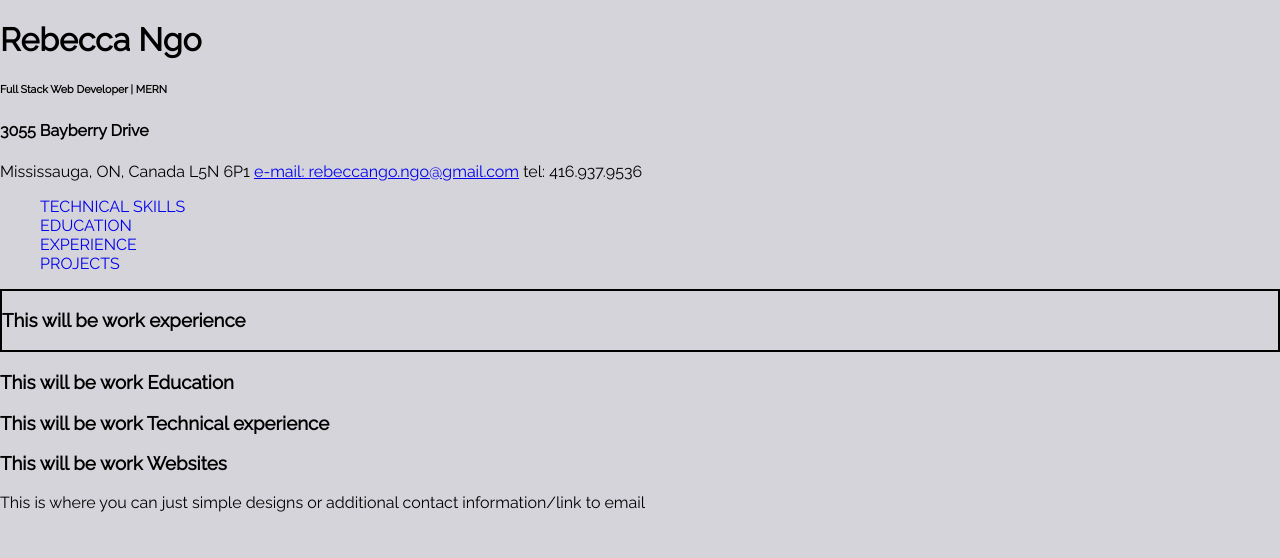
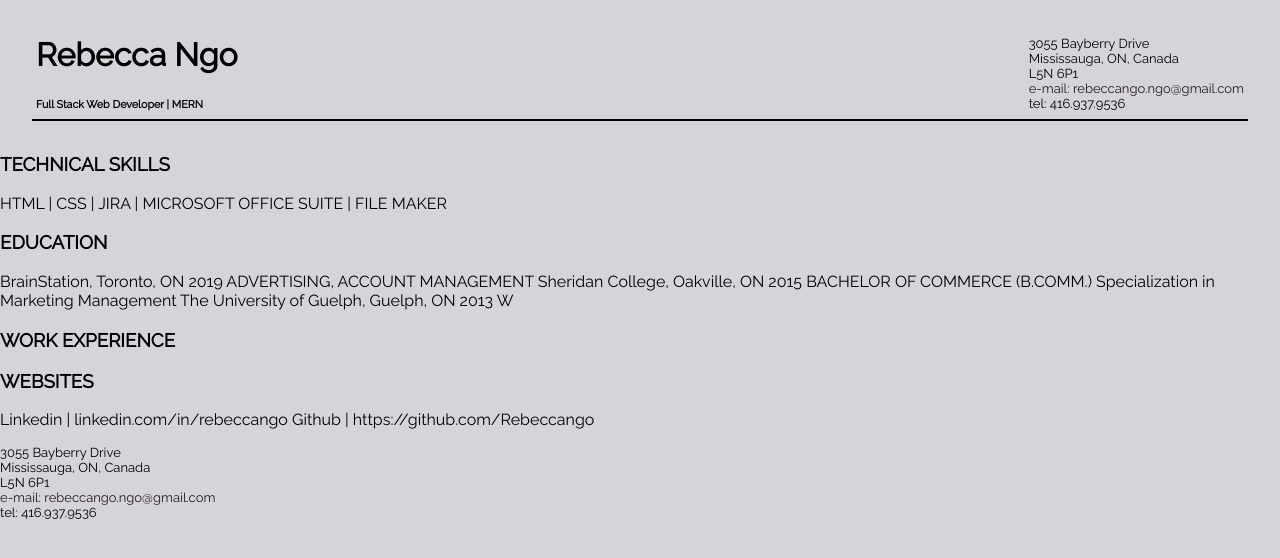
Before and after one commit to Rebeccango/resumeBasic, a PHP site: page / in a window 1280 px wide. Shown: the top 558 px of the page. Run offline with PHP 8.4, Linux system fonts and the light colour scheme.

Commit message:
removed nav, added styling

```diff
--- a/index.html
+++ b/index.html
@@ -11,20 +11,22 @@
 </head>
 <body>
     <header>
-        <div class="div--container">
-            <div class="div--name">
+        <div class="header_div--container">
+            <div class="header_div--name">
                 <h1>Rebecca Ngo</h1>
                 <h6 class="header--desiredPosition">Full Stack Web Developer | MERN</h6>
             </div>
             <div class="div--contactInfo">
                 <h4>3055 Bayberry Drive</h4>
-                    Mississauga, ON, Canada
-                    L5N 6P1
+                <h4>Mississauga, ON, Canada</h4>
+                <h4>L5N 6P1</h4>
+                <h4>
                     <a href="mailto:rebeccango.ngo@gmail.com">e-mail: rebeccango.ngo@gmail.com</a>
-                    tel: 416.937.9536
+                </h4>
+                <h4>tel: 416.937.9536</h4>
             </div>
         </div>
-        <nav class="navbar--tabletDesk">
+        <!-- <nav class="navbar--tabletDesk">
             <ul>
                 <li>
                     <a href="#technicalExp">TECHNICAL SKILLS</a>
@@ -39,28 +41,45 @@
                     <a href="#sampleWork">PROJECTS</a>
                 </li>
             </ul>
-        </nav>
+        </nav> -->
     </header>
     <main>
         <section id="technicalExp">
-            <h3>
-                This will be work experience
-            </h3>
+            <h3>TECHNICAL SKILLS</h3>
+            <p>HTML | CSS | JIRA | MICROSOFT OFFICE SUITE | FILE MAKER</p>
         </section>
         <section id="education">
-            <h3>
-                This will be work Education
-            </h3>
+            <h3>EDUCATION</h3>
+            <p>BrainStation, Toronto, ON
+                    2019
+                    ADVERTISING, ACCOUNT MANAGEMENT
+                    Sheridan College, Oakville, ON
+                    2015
+                    BACHELOR OF COMMERCE (B.COMM.)
+                    Specialization in Marketing Management
+                    The University of Guelph, Guelph, ON
+                    2013
+                    W</p>
         </section>
         <section id="workExp">
-            <h3>This will be work Technical experience</h3>
+            <h3>WORK EXPERIENCE</h3>
         </section>
         <section id="sampleWork">
-            <h3>This will be work Websites</h3>
+            <h3>WEBSITES</h3>
+            <p>Linkedin | linkedin.com/in/rebeccango
+                Github | https://github.com/Rebeccango</p>
         </section>
     </main>
     <footer>
-        This is where you can just simple designs or additional contact information/link to email
+        <div class="div--contactInfo">
+            <h4>3055 Bayberry Drive</h4>
+            <h4>Mississauga, ON, Canada</h4>
+            <h4>L5N 6P1</h4>
+            <h4>
+                <a href="mailto:rebeccango.ngo@gmail.com">e-mail: rebeccango.ngo@gmail.com</a>
+            </h4>
+            <h4>tel: 416.937.9536</h4>
+        </div>
     </footer>
 </body>
 </html>
--- a/styles/main.css
+++ b/styles/main.css
@@ -5,8 +5,20 @@ html, body {
   padding: 0px;
 }
 
-h* {
+html h*, body h* {
   font-family: "Ubuntu", sans-serif;
+}
+
+h4 {
+  margin: 0px;
+  padding: 0px;
+  font-weight: 200;
+  font-size: 13px;
+}
+
+h4 * {
+  text-decoration: none;
+  color: #261b21;
 }
 
 li {
@@ -15,9 +27,54 @@ li {
 
 li a {
   text-decoration: none;
+  color: #261b21;
 }
 
-#technicalExp {
-  border: solid black 2px;
+.header_div--container {
+  display: -webkit-box;
+  display: -ms-flexbox;
+  display: flex;
+  -webkit-box-pack: justify;
+      -ms-flex-pack: justify;
+          justify-content: space-between;
+  -ms-flex-line-pack: start;
+      align-content: flex-start;
+  margin: 2rem;
+  padding: 0.25rem;
+  border-bottom: solid black 2px;
+}
+
+.header_div--container .header_div--name {
+  display: -webkit-box;
+  display: -ms-flexbox;
+  display: flex;
+  -webkit-box-orient: vertical;
+  -webkit-box-direction: normal;
+      -ms-flex-direction: column;
+          flex-direction: column;
+  -webkit-box-pack: justify;
+      -ms-flex-pack: justify;
+          justify-content: space-between;
+}
+
+.header_div--container .header_div--name h1 {
+  margin: 0;
+}
+
+.header_div--container .header_div--name h6 {
+  margin-bottom: 0.25rem;
+}
+
+.navbar--tabletDesk {
+  display: -webkit-box;
+  display: -ms-flexbox;
+  display: flex;
+  -webkit-box-pack: space-evenly;
+      -ms-flex-pack: space-evenly;
+          justify-content: space-evenly;
+}
+
+.navbar--tabletDesk > *, .navbar--tabletDesk * {
+  display: inline-block;
 }
 /*# sourceMappingURL=main.css.map */
--- a/styles/main.scss
+++ b/styles/main.scss
@@ -1,36 +1,84 @@
 // VARIABLES
-    //Text
+    //TEXT
 $Paragraph-font:  'Raleway', sans-serif;
 $Headers-font: 'Ubuntu', sans-serif;
-    //Colour Palette
+    //COLOUR PALETTE
 $Primary: rgb(199, 120, 53);
 $Secondary: rgb(213, 212, 218);
 $Tertiary: rgb(175, 121, 85);
 $Text: rgb(38, 27, 33);
-
+    //MEDIA QUERY BREAKS
+$mobile: 320px;
+$tablet: 768px;
+$desktop: 1440px;
 // GENERAL ----------------------------------
 html,body{
     background-color: $Secondary;
     font-family: $Paragraph-font;
     margin: 0px;
     padding: 0px;
+    h*{
+        font-family: $Headers-font;
+    }
 }
 
-h*{
-    font-family: $Headers-font;
+h4{
+    margin: 0px;
+    padding: 0px;
+    font-weight: 200;
+    font-size: 13px;
+    & *{
+        text-decoration: none;
+        color: $Text;
+    }
 }
+
 
 li{
  list-style: none;
- a{
-     text-decoration: none;
- }
+    a{
+        text-decoration: none;
+        color: $Text;
+    }
 }
 
-//HEADING ----------------------------------------------------
+//HEADER ----------------------------------------------------
+.header_div--container{
+    display:flex;
+    justify-content: space-between;
+    align-content: flex-start;
+    margin: 2rem;
+    padding: 0.25rem;
+    border-bottom: solid black 2px;
+        .header_div--name{
+            display: flex;
+            flex-direction: column;
+            justify-content: space-between;
+            h1{
+                margin: 0;
+            }
+            h6{
+                margin-bottom: 0.25rem;
+            }
+        }
+}
 
+.navbar--tabletDesk{
+    display: flex;
+    justify-content: space-evenly;
+    & > *, & *{
+        display: inline-block;
+    }
+}
 
 // RESUME SECTIONS & SUBHEADINGS
 #technicalExp{
-    border: solid black 2px;
+    // border: solid black 2px;
 }
+
+
+//FOOTER -------------------------------
+
+footer{
+
+}
```
Also changed, not shown: 1 other file.
